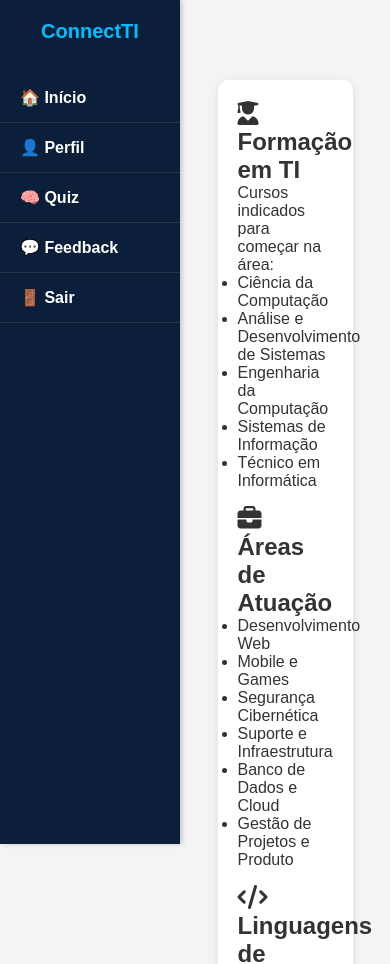
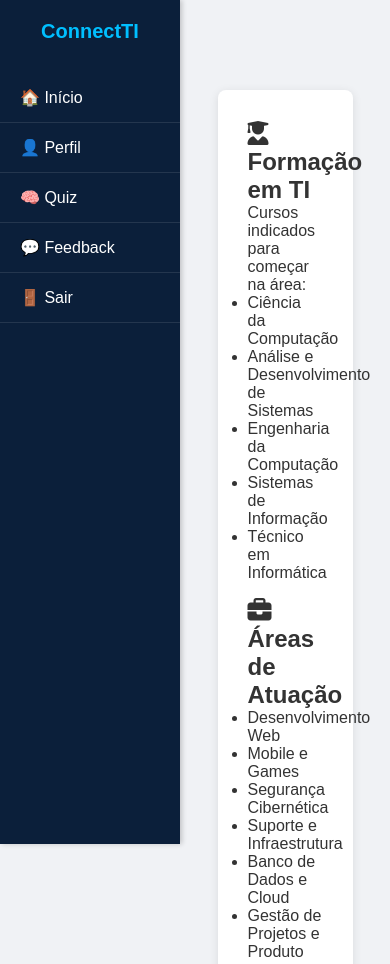
Before and after one commit to Luccas-marker/connectti, a plain HTML site: page home.html in a window 390 px wide. Shown: the top 964 px of the page. Drawn offline with Linux system fonts and the light colour scheme.

Commit message:
Restaurado style.css com layout centralizado e visual limpo para todas as páginas

```diff
--- a/style.css
+++ b/style.css
@@ -1,20 +1,21 @@
-/* ------------------------ RESET GERAL ------------------------ */
+/* ===== RESET ===== */
 * {
   margin: 0;
   padding: 0;
   box-sizing: border-box;
 }
 
-/* ------------------------ CONFIGURAÇÕES GERAIS ------------------------ */
+/* ===== BODY ===== */
 body {
   font-family: Arial, sans-serif;
-  background-color: #f4f4f4;
+  background-color: #f0f2f5;
   color: #333;
+  min-height: 100vh;
   display: flex;
-  min-height: 100vh;
+  flex-direction: column;
 }
 
-/* ------------------------ MENU LATERAL ------------------------ */
+/* ===== SIDEBAR ===== */
 .sidebar {
   position: fixed;
   left: 0;
@@ -22,73 +23,73 @@ body {
   width: 220px;
   height: 100%;
   background-color: #0b1f3a;
-  color: #fff;
+  color: white;
   padding-top: 20px;
   box-shadow: 2px 0 5px rgba(0, 0, 0, 0.2);
-  display: flex;
-  flex-direction: column;
-  z-index: 1000;
 }
 
 .sidebar h2 {
   text-align: center;
+  color: #00bfff;
+  font-size: 20px;
   margin-bottom: 30px;
-  font-size: 20px;
-  color: #00bfff;
 }
 
 .sidebar a {
+  display: block;
   padding: 15px 20px;
   text-decoration: none;
-  color: #fff;
-  font-weight: bold;
-  transition: 0.3s;
-  border-bottom: 1px solid rgba(255, 255, 255, 0.1);
+  color: white;
+  border-bottom: 1px solid rgba(255,255,255,0.1);
+  transition: background-color 0.3s;
 }
 
 .sidebar a:hover {
-  background-color: #00558d;
+  background-color: #0073b7;
 }
 
-/* ------------------------ CONTEÚDO PRINCIPAL ------------------------ */
+/* ===== CONTEÚDO PRINCIPAL ===== */
 .content {
   margin-left: 220px;
   padding: 30px;
   width: calc(100% - 220px);
 }
 
-/* ------------------------ CONTAINERS DE PÁGINAS ------------------------ */
+/* ===== FORMULÁRIOS E CONTAINERS ===== */
 .container,
 .form-box,
-.login-container {
-  max-width: 500px;
-  margin: 50px auto;
+.login-container,
+.perfil-container {
+  max-width: 480px;
+  margin: 60px auto;
   padding: 30px;
-  background-color: #fff;
-  border-radius: 10px;
-  box-shadow: 0 2px 8px rgba(0, 0, 0, 0.1);
+  background: white;
+  border-radius: 8px;
+  box-shadow: 0 2px 10px rgba(0,0,0,0.1);
   display: flex;
   flex-direction: column;
   gap: 15px;
 }
 
-/* ------------------------ FORMULÁRIOS ------------------------ */
+/* ===== CAMPOS E BOTÕES ===== */
 input[type="text"],
 input[type="email"],
 input[type="password"],
+select,
+textarea,
 button {
-  width: 100%;
   padding: 12px;
   font-size: 16px;
-  margin-bottom: 15px;
   border: 1px solid #ccc;
   border-radius: 5px;
+  width: 100%;
 }
 
 button {
   background-color: #007bff;
   color: white;
   border: none;
+  font-weight: bold;
   cursor: pointer;
   transition: background-color 0.3s;
 }
@@ -97,15 +98,38 @@ button:hover {
   background-color: #0056b3;
 }
 
-/* ------------------------ RODAPÉ ------------------------ */
+/* ===== BACK LINKS ===== */
+.back {
+  margin-top: 20px;
+  text-align: center;
+}
+
+.back a {
+  color: #007bff;
+  text-decoration: none;
+  font-weight: bold;
+}
+
+.back a:hover {
+  text-decoration: underline;
+}
+
+/* ===== RESULTADO QUIZ ===== */
+.result {
+  font-weight: bold;
+  margin-top: 20px;
+  text-align: center;
+}
+
+/* ===== RODAPÉ ===== */
 footer {
   text-align: center;
-  margin-top: 50px;
-  color: #666;
   font-size: 14px;
+  color: #888;
+  margin: 40px 0;
 }
 
-/* ------------------------ BOTÕES DE APP ------------------------ */
+/* ===== BOTÃO APP ===== */
 .botao-app {
   display: inline-block;
   background: #007bff;
@@ -122,21 +146,16 @@ footer {
   background: #0056b3;
 }
 
-/* ------------------------ RESPONSIVIDADE ------------------------ */
+/* ===== RESPONSIVO ===== */
 @media (max-width: 768px) {
   .sidebar {
     width: 180px;
   }
-
   .content {
     margin-left: 180px;
     width: calc(100% - 180px);
   }
-
-  .container,
-  .form-box,
-  .login-container {
+  .container {
     width: 90%;
-    padding: 20px;
   }
 }
```
